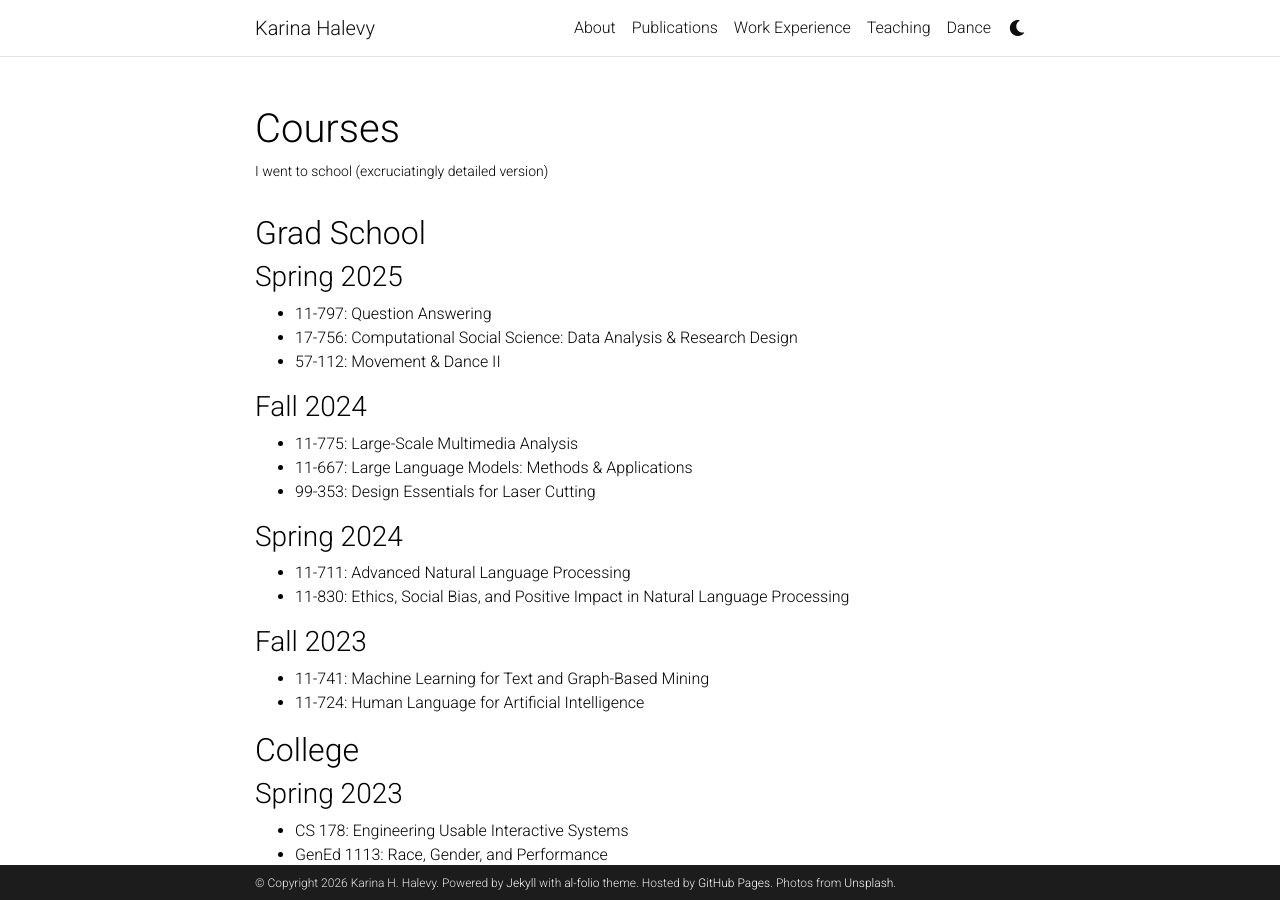
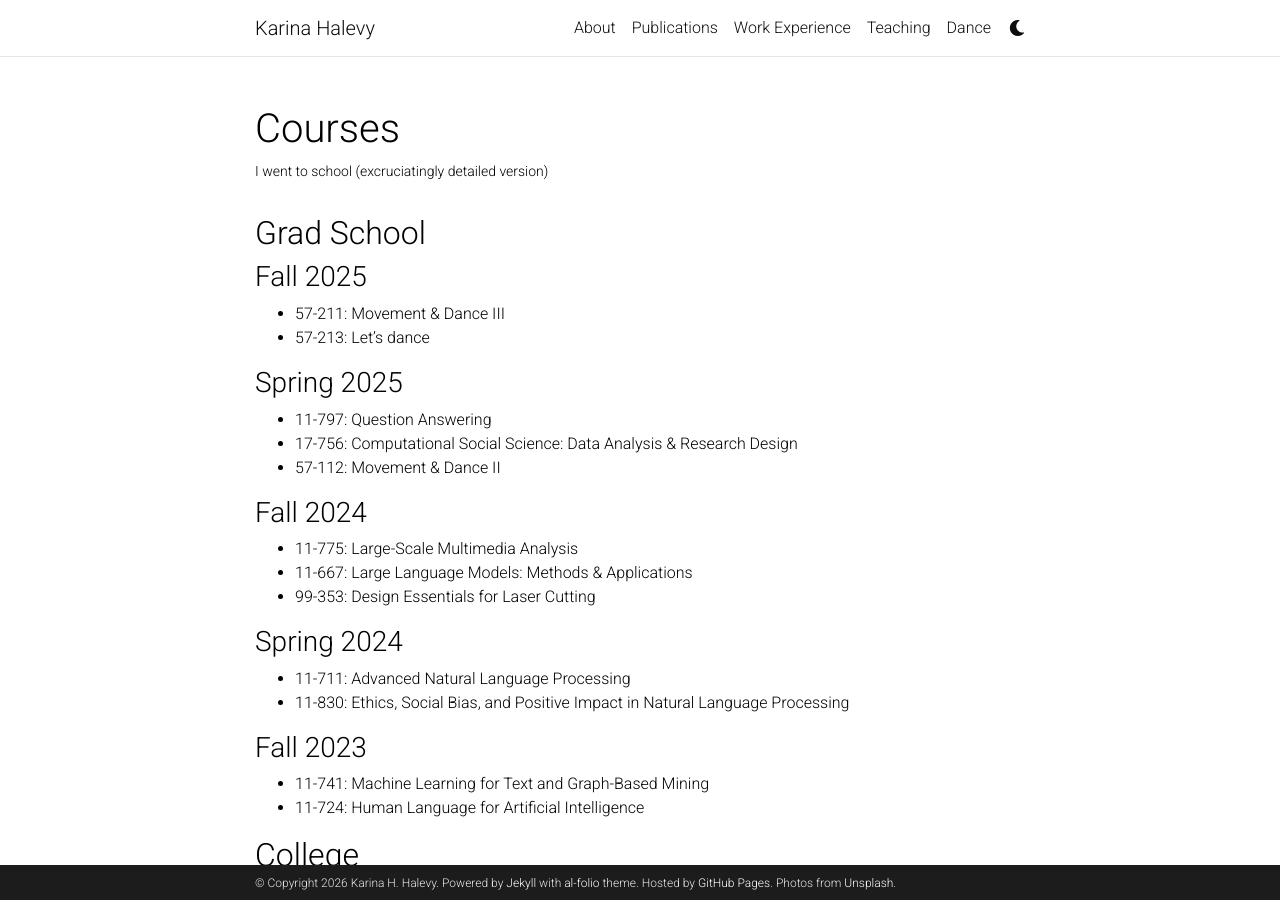
Before and after one commit to ENSCMA2/enscma2.github.io, a Jekyll site: the page built from _pages/courses.md, in a window 1280 px wide and 900 px high. Built offline with Jekyll 4.4.1, drawn with Linux system fonts in a browser that asks for light colours; comment, search, counter and statistics services are not loaded; a style sheet for code colours, icons or effects is not loaded.

Commit message:
Update courses.md

```diff
--- a/_pages/courses.md
+++ b/_pages/courses.md
@@ -8,6 +8,10 @@ display_categories: [work, fun]
 horizontal: false
 ---
 ## Grad School
+
+### Fall 2025
+- 57-211: Movement & Dance III
+- 57-213: Let's dance
 
 ### Spring 2025
 - 11-797: Question Answering
```
